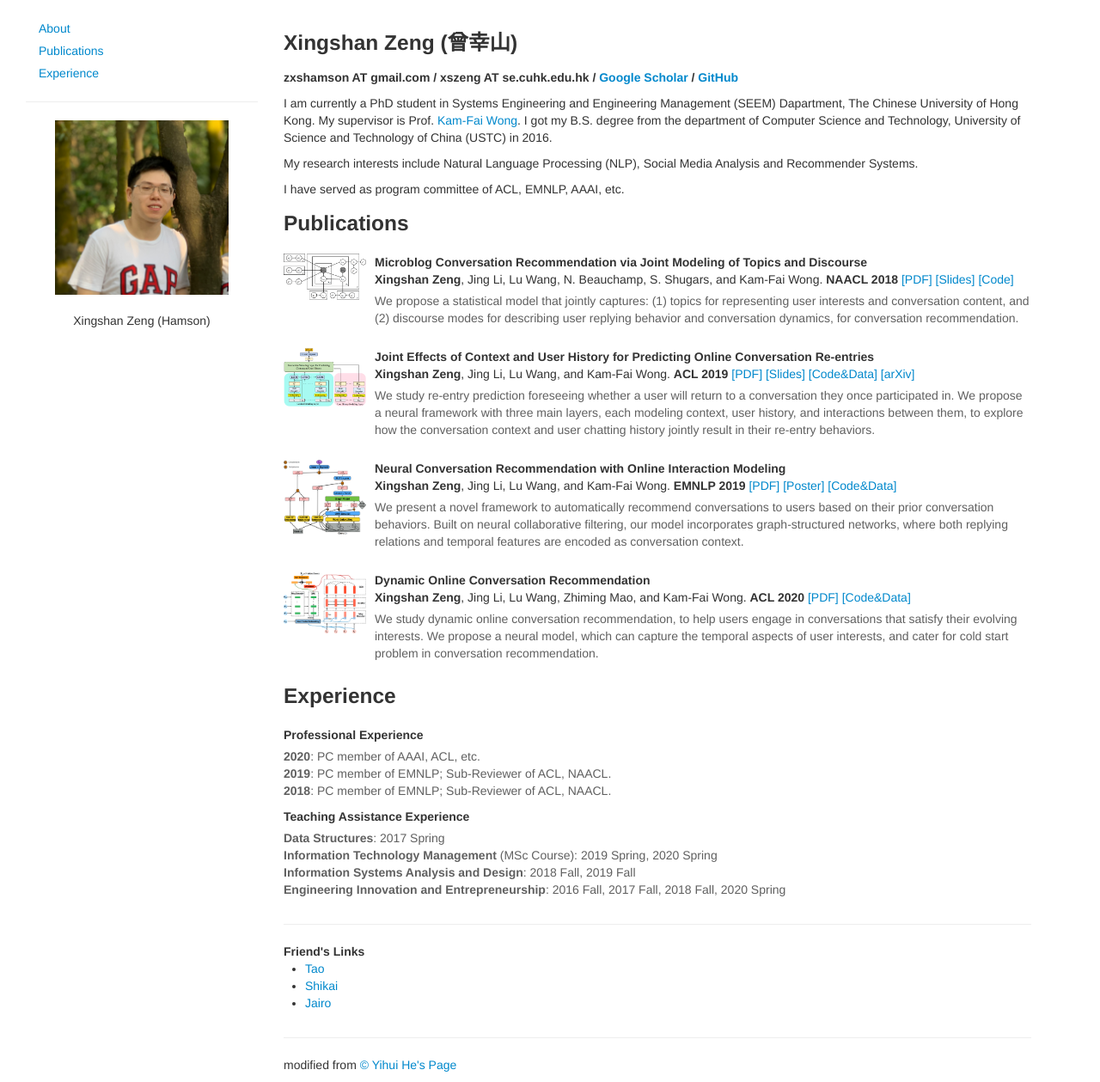
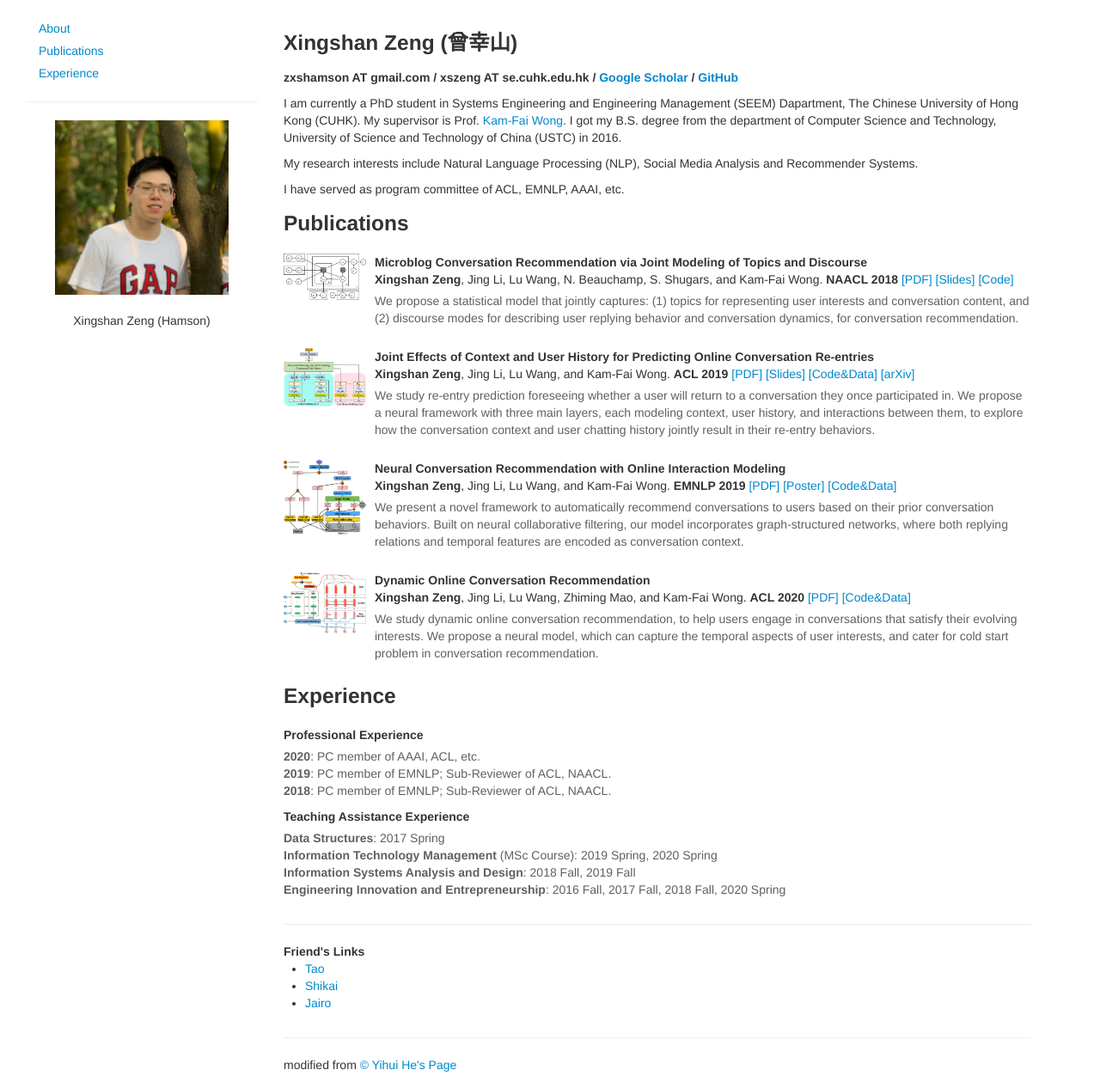
Before and after one commit to zxshamson/zxshamson.github.io, a Jekyll site: the page index.html, which Jekyll copies as it is, in a window 1280 px wide and 1259 px high. Shown: the whole window at 86% size. Built offline with Jekyll 4.4.1, drawn with Linux system fonts in a browser that asks for light colours.

Commit message:
Update index.html

```diff
--- a/index.html
+++ b/index.html
@@ -81,7 +81,7 @@
             <a class="visible-phone pull-left" href="http://daggerfs.com/index.html#">
                 <img class="media-object" src="assets_files/me.jpeg" width="96px" style="margin: 0px 10px">
             </a>
-            <p>I am currently a PhD student in Systems Engineering and Engineering Management (SEEM) Dapartment, The Chinese University of Hong Kong. My supervisor is Prof. <a target="_blank" href="http://www.se.cuhk.edu.hk/people/academic-staff/prof-wong-kam-fai/">Kam-Fai Wong</a>. I got my B.S. degree from the department of Computer Science and Technology, University of Science and Technology of China (USTC) in 2016. </p>
+            <p>I am currently a PhD student in Systems Engineering and Engineering Management (SEEM) Dapartment, The Chinese University of Hong Kong (CUHK). My supervisor is Prof. <a target="_blank" href="http://www.cintec.cuhk.edu.hk/kfwong/">Kam-Fai Wong</a>. I got my B.S. degree from the department of Computer Science and Technology, University of Science and Technology of China (USTC) in 2016. </p>
 
             <p>My research interests include Natural Language Processing (NLP), Social Media Analysis and Recommender Systems.</p>
 
```
